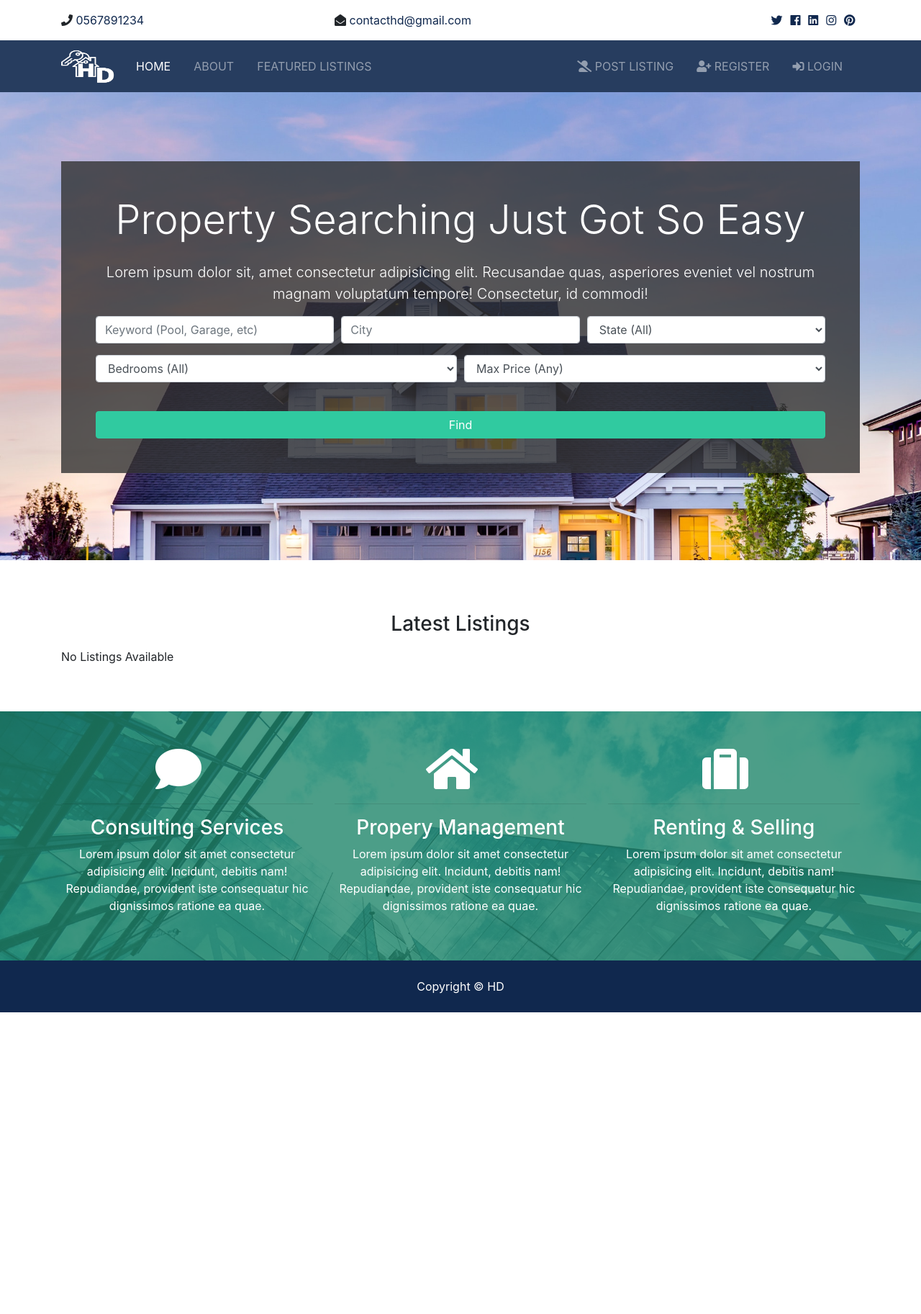
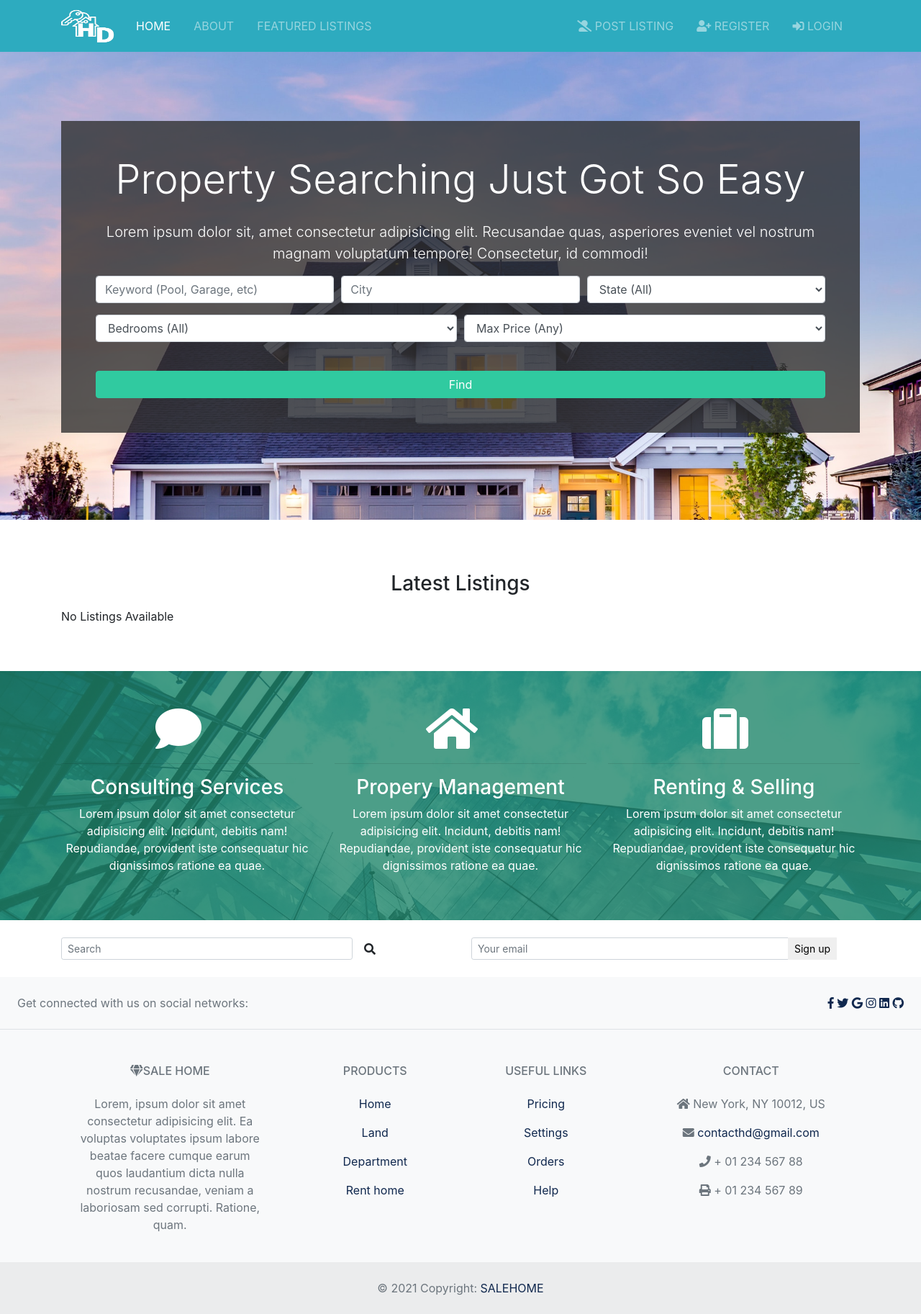
Before and after one commit to Beater1804/salehome, a Django app: page / in a window 1280 px wide. Shown: the whole page at 72% size. Before the commit the page ends 1406 px from the top, so only its background shows below. Run offline with Django 3.2, Linux system fonts and the light colour scheme; data that the repository does not hold is empty; some libraries are stand-ins or nearby versions.

Commit message:
Chuong sua FE

```diff
--- a/salehome/settings.py
+++ b/salehome/settings.py
@@ -95,7 +95,7 @@ DATABASES = {
         'ENGINE': 'django.db.backends.postgresql',
         'NAME': 'salehomedb',
         'USER': 'postgres',
-        'PASSWORD': 'huyhuy9',
+        'PASSWORD': 'doanhan1971',
         'HOST': 'localhost',
         'PORT': '5432',
     }
--- a/templates/base.html
+++ b/templates/base.html
@@ -25,15 +25,17 @@
 
     </head>
     <body>
-    <!-- Top Bar-->
-    {% include 'partials/_topbar.html' %}
+
     <!-- Nav Bar-->
     {% include 'partials/_navbar.html' %}
 
     {% block content %} {% endblock %}
 
-    <!-- Footer -->
-    {% include 'partials/_footer.html' %}
+    <!-- Bottom Bar-->
+    {% include 'partials/_topbar.html' %}
+
+    <!-- Sub Footer -->
+    {% include 'partials/_footer1.html' %}
 
 
         <script src="{% static 'js/jquery-3.3.1.min.js' %}"></script>
--- /dev/null
+++ b/templates/partials/_footer1.html
@@ -0,0 +1,125 @@
+<!-- Footer -->
+<footer class="text-center text-lg-start bg-light text-muted">
+    <!-- Section: Social media -->
+    <section
+      class="d-flex justify-content-center justify-content-lg-between p-4 border-bottom"
+    >
+      <!-- Left -->
+      <div class="me-5 d-none d-lg-block">
+        <span>Get connected with us on social networks:</span>
+      </div>
+      <!-- Left -->
+
+      <!-- Right -->
+      <div>
+        <a href="" class="me-4 text-reset">
+          <i class="fab fa-facebook-f"></i>
+        </a>
+        <a href="" class="me-4 text-reset">
+          <i class="fab fa-twitter"></i>
+        </a>
+        <a href="" class="me-4 text-reset">
+          <i class="fab fa-google"></i>
+        </a>
+        <a href="" class="me-4 text-reset">
+          <i class="fab fa-instagram"></i>
+        </a>
+        <a href="" class="me-4 text-reset">
+          <i class="fab fa-linkedin"></i>
+        </a>
+        <a href="" class="me-4 text-reset">
+          <i class="fab fa-github"></i>
+        </a>
+      </div>
+      <!-- Right -->
+    </section>
+    <!-- Section: Social media -->
+
+    <!-- Section: Links  -->
+    <section class="">
+      <div class="container text-center text-md-start mt-5">
+        <!-- Grid row -->
+        <div class="row mt-3">
+          <!-- Grid column -->
+          <div class="col-md-3 col-lg-4 col-xl-3 mx-auto mb-4">
+            <!-- Content -->
+            <h6 class="text-uppercase fw-bold mb-4">
+              <i class="fas fa-gem me-3"></i>SALE HOME
+            </h6>
+            <p>
+              Lorem, ipsum dolor sit amet consectetur adipisicing elit. Ea voluptas voluptates ipsum labore beatae facere cumque earum quos laudantium dicta nulla nostrum recusandae, veniam a laboriosam sed corrupti. Ratione, quam.
+            </p>
+          </div>
+          <!-- Grid column -->
+
+          <!-- Grid column -->
+          <div class="col-md-2 col-lg-2 col-xl-2 mx-auto mb-4">
+            <!-- Links -->
+            <h6 class="text-uppercase fw-bold mb-4">
+              Products
+            </h6>
+            <p>
+              <a href="#!" class="text-reset">Home</a>
+            </p>
+            <p>
+              <a href="#!" class="text-reset">Land</a>
+            </p>
+            <p>
+              <a href="#!" class="text-reset">Department</a>
+            </p>
+            <p>
+              <a href="#!" class="text-reset">Rent home</a>
+            </p>
+          </div>
+          <!-- Grid column -->
+
+          <!-- Grid column -->
+          <div class="col-md-3 col-lg-2 col-xl-2 mx-auto mb-4">
+            <!-- Links -->
+            <h6 class="text-uppercase fw-bold mb-4">
+              Useful links
+            </h6>
+            <p>
+              <a href="#!" class="text-reset">Pricing</a>
+            </p>
+            <p>
+              <a href="#!" class="text-reset">Settings</a>
+            </p>
+            <p>
+              <a href="#!" class="text-reset">Orders</a>
+            </p>
+            <p>
+              <a href="#!" class="text-reset">Help</a>
+            </p>
+          </div>
+          <!-- Grid column -->
+
+          <!-- Grid column -->
+          <div class="col-md-4 col-lg-3 col-xl-3 mx-auto mb-md-0 mb-4">
+            <!-- Links -->
+            <h6 class="text-uppercase fw-bold mb-4">
+              Contact
+            </h6>
+            <p><i class="fas fa-home me-3"></i> New York, NY 10012, US</p>
+            <p>
+              <i class="fas fa-envelope me-3"></i>
+              <a href="mailto:contacthd@gmail.com"> contacthd@gmail.com</a>
+            </p>
+            <p><i class="fas fa-phone me-3"></i> + 01 234 567 88</p>
+            <p><i class="fas fa-print me-3"></i> + 01 234 567 89</p>
+          </div>
+          <!-- Grid column -->
+        </div>
+        <!-- Grid row -->
+      </div>
+    </section>
+    <!-- Section: Links  -->
+
+    <!-- Copyright -->
+    <div class="text-center p-4" style="background-color: rgba(0, 0, 0, 0.05);">
+      © 2021 Copyright:
+      <a class="text-reset fw-bold" href="{%url 'index'%}">SALEHOME</a>
+    </div>
+    <!-- Copyright -->
+  </footer>
+  <!-- Footer -->
--- a/templates/partials/_navbar.html
+++ b/templates/partials/_navbar.html
@@ -1,6 +1,6 @@
 {%load static%}
         <!-- Navbar -->
-        <nav class="navbar navbar-expand-lg navbar-dark bg-primary sticky-top">
+        <nav class="navbar navbar-expand-lg navbar-dark bg-info sticky-top">
             <div class="container">
             <a class="navbar-brand" href="{%url 'index'%}">
                 <img src="{%static 'img/logo.png' %}" class="logo" alt="">
--- a/templates/partials/_topbar.html
+++ b/templates/partials/_topbar.html
@@ -1,32 +1,46 @@
-            <!-- Top Bar -->
-        <section id="top-bar" class="p-3">
+<!-- Footer -->
+<footer class="page-footer font-small special-color-dark pt-4">
+
+  <!-- Footer Elements -->
   <div class="container">
+
+    <!--Grid row-->
     <div class="row">
-                <div class="col-md-4">
-                <i class="fas fa-phone"></i><a href="tel:0567891234"> 0567891234</a>
+
+      <!--Grid column-->
+      <div class="col-md-6 mb-4">
+
+        <!-- Form -->
+        <form class="form-inline">
+          <input class="form-control form-control-sm mr-3 w-75" type="text" placeholder="Search"
+            aria-label="Search">
+          <i class="fas fa-search" aria-hidden="true"></i>
+        </form>
+        <!-- Form -->
+
       </div>
-                <div class="col-md-4">
-                <i class="fas fa-envelope-open"></i><a href="mailto:contacthd@gmail.com"> contacthd@gmail.com</a>
+      <!--Grid column-->
+
+      <!--Grid column-->
+      <div class="col-md-6 mb-4">
+
+        <form class="input-group">
+          <input type="text" class="form-control form-control-sm" placeholder="Your email"
+            aria-label="Your email" aria-describedby="basic-addon2">
+          <div class="input-group-append">
+            <button class="btn btn-sm btn-outline-white my-0" type="button">Sign up</button>
+            <a class="nav-link" href="{% url 'register' %}"></a>
           </div>
-                <div class="col-md-4">
-                <div class="social text-right">
-                    <a href="#">
-                    <i class="fab fa-twitter"></i>
-                    </a>
-                    <a href="#">
-                    <i class="fab fa-facebook"></i>
-                    </a>
-                    <a href="#">
-                    <i class="fab fa-linkedin"></i>
-                    </a>
-                    <a href="#">
-                    <i class="fab fa-instagram"></i>
-                    </a>
-                    <a href="#">
-                    <i class="fab fa-pinterest"></i>
-                    </a>
+        </form>
+
       </div>
+      <!--Grid column-->
+
     </div>
+    <!--Grid row-->
+
   </div>
-            </div>
-        </section>
+  <!-- Footer Elements -->
+
+</footer>
+<!-- Footer -->
```
Also changed, not shown: salehome/static/img/nha.jpg (added). Lines whose indentation alone changed are shown as unchanged.
